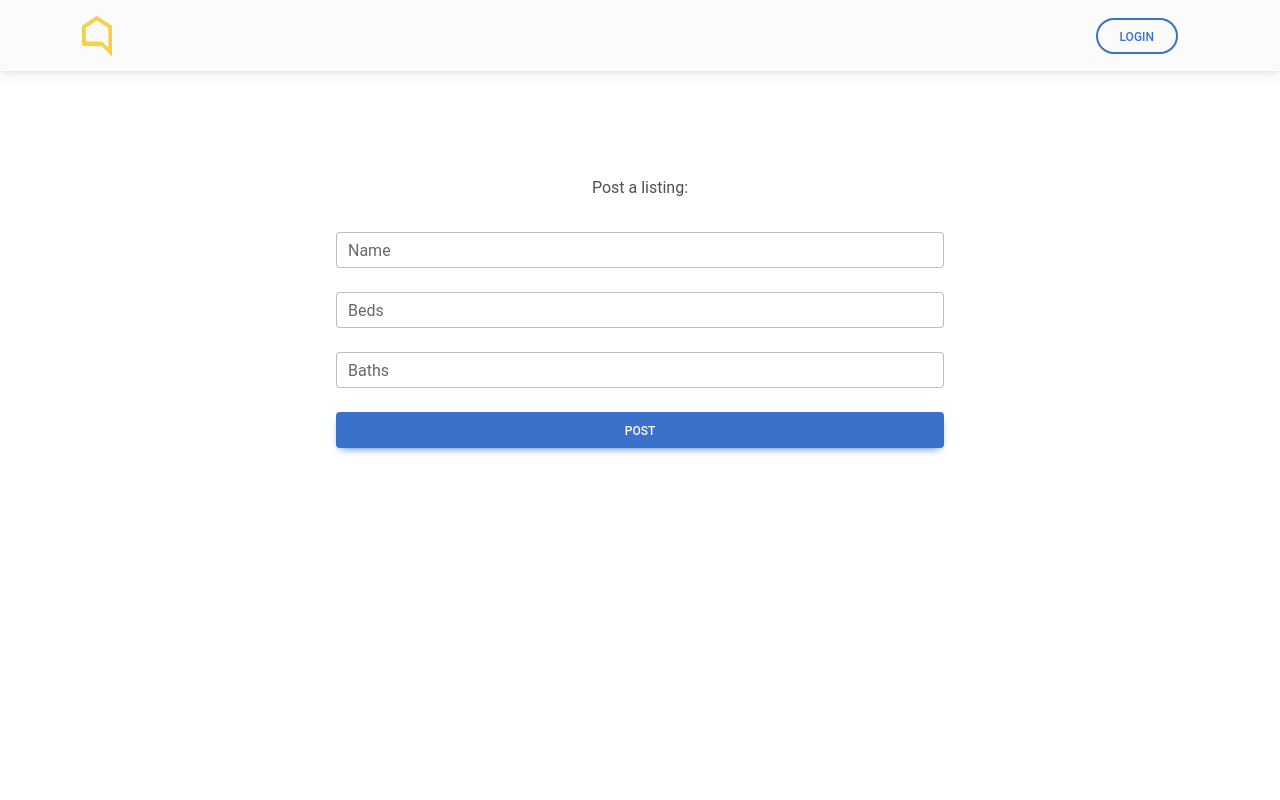
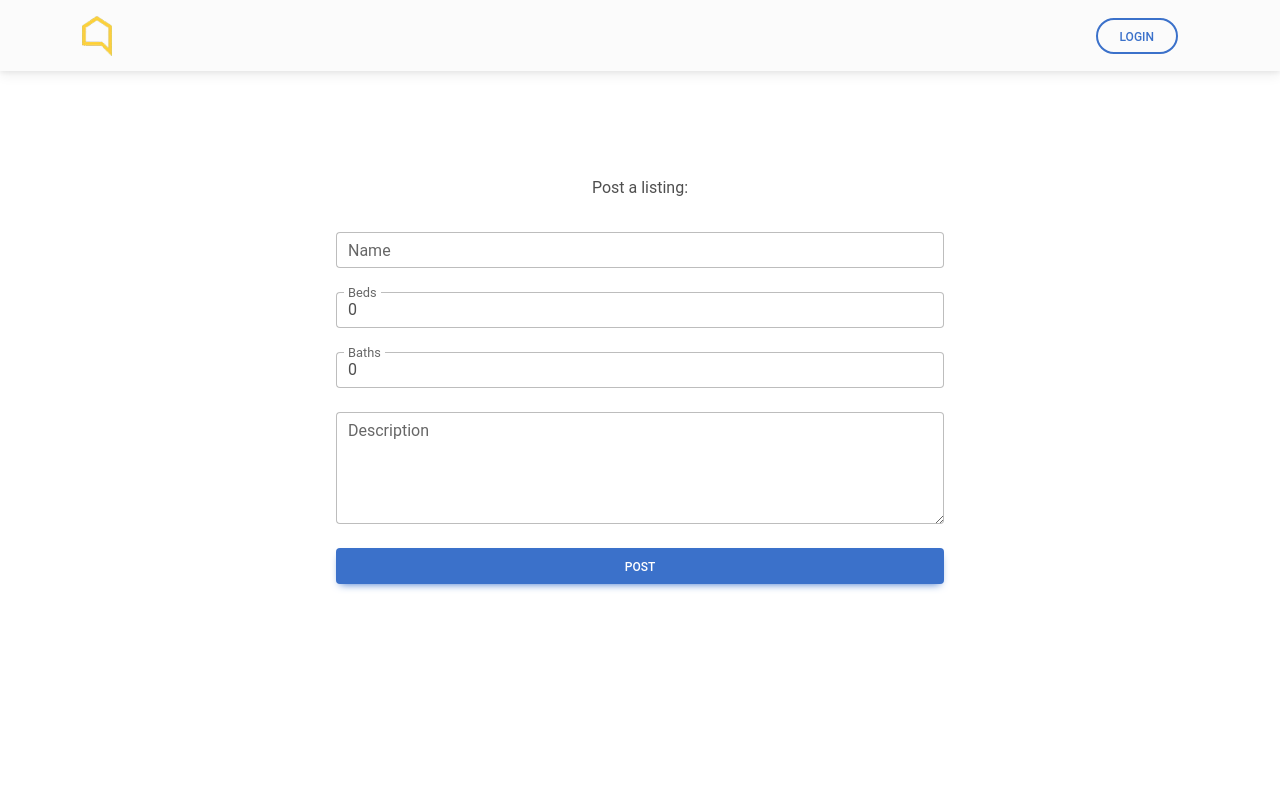
Before and after one commit to kevmgb/rentals-v2-frontend, a React (Create React App) app: page /post in a window 1280 px wide. Shown: the top 800 px of the page. Built offline with nearby package versions, Linux system fonts and the light colour scheme.

Commit message:
add description to listings

```diff
--- a/src/App.js
+++ b/src/App.js
@@ -31,7 +31,7 @@ function App() {
         <NavbarUpdated isLoggedIn={isLoggedIn}/>
 
         <Routes>
-          <Route path="/" element={<Home />} />
+          <Route path="/" element={<Home isLoggedIn={isLoggedIn}/>} />
           <Route path="/results" element={<ResultsPage />} />
           <Route path="/listing/detail/:id" element={<DetailsPage />} />
           <Route path="/about" element={<About />} />
--- a/src/components/CardUpdated.js
+++ b/src/components/CardUpdated.js
@@ -53,7 +53,7 @@ import {
 import cardImage from '../images/house.jpg';
 import { Link } from 'react-router-dom';
 
-export default function CardUpdated({id, name, beds, baths}) {
+export default function CardUpdated({id, name, beds, baths, description}) {
   return (
     <Link to={`/listing/detail/${id}`} style={{ color: 'inherit' }}>
       <MDBCol className='h-100'>
@@ -61,7 +61,7 @@ export default function CardUpdated({id, name, beds, baths}) {
             <MDBCardImage src={cardImage} alt='...' position='top'/>
             <MDBCardHeader>{name}</MDBCardHeader>
             <MDBCardBody>
-              <MDBCardText>Lorem ipsum dolor sit amet, consectetur adipiscing elit, sed do eiusmod tempor incididunt ut labore et dolore magna aliqua. </MDBCardText>
+              <MDBCardText>{description}</MDBCardText>
             </MDBCardBody>
             <MDBCardFooter className='text-muted'>
               <MDBRow className='row-cols-1 row-cols-md-3 g-4'>
--- a/src/components/DetailsPage.js
+++ b/src/components/DetailsPage.js
@@ -60,7 +60,7 @@ function DetailsPage() {
                   <MDBCardBody>
                     <MDBCardTitle>{houseDetails.name}</MDBCardTitle>
                     <MDBCardText>
-                    Lorem ipsum dolor sit amet, consectetur adipiscing elit, sed do eiusmod tempor incididunt ut labore et dolore magna aliqua. Ut enim ad minim veniam, quis nostrud exercitation ullamco laboris nisi ut aliquip ex ea commodo consequat. Duis aute irure dolor in reprehenderit in voluptate velit esse cillum dolore eu fugiat nulla pariatur. Excepteur sint occaecat cupidatat non proident, sunt in culpa qui officia deserunt mollit anim id est laborum.
+                      {houseDetails.description}
                     </MDBCardText>
                   </MDBCardBody>
                   </div>
--- a/src/components/Home.js
+++ b/src/components/Home.js
@@ -15,7 +15,10 @@ import {
   MDBCol
 } from 'mdb-react-ui-kit';
 import JumbotronUpdated from './JumbotronUpdated';
-function Home() {
+import NavbarUpdated from './NavbarUpdated';
+import Footer from './Footer';
+
+function Home({ isLoggedIn }) {
   const [apartments, setApartments] = useState([]);
 
   console.log(apartments);
@@ -29,12 +32,13 @@ function Home() {
 
   return (
     <>
+
     <JumbotronUpdated />
       <div className='container' style={{ marginBottom: '40px' }}>
         <MDBRow className='row-cols-1 row-cols-md-3 g-4'>
 
                 {apartments.map(apartment => (
-                    <CardUpdated id = {apartment.id} name = {apartment.name} beds = {apartment.beds} baths ={apartment.baths}/>
+                    <CardUpdated id = {apartment.id} name = {apartment.name} beds = {apartment.beds} baths ={apartment.baths} description={apartment.description}/>
                 ))}
 
           </MDBRow>
--- a/src/components/ListingPost.js
+++ b/src/components/ListingPost.js
@@ -1,4 +1,4 @@
-import React from "react";
+import React, { useState } from "react";
 import {
     MDBContainer,
     MDBTabs,
@@ -13,8 +13,60 @@ import {
     MDBTextArea
   }
   from 'mdb-react-ui-kit';
+import axios from 'axios';
+import { useNavigate } from 'react-router-dom';
 
 function ListingPost() {
+  const [name, setName] = useState('');
+  const [beds, setBeds] = useState(0);
+  const [baths, setBaths] = useState(0);
+  const [description, setDescription] = useState('');
+  const navigate = useNavigate();
+  const handleNameChange = (e) => {
+    setName(e.target.value);
+  }
+
+  const handleDescriptionChange = (e) => {
+    setDescription(e.target.value);
+  }
+  const handleBedsChange = (e) => {
+    setBeds(e.target.value);
+  }
+  const handleBathsChange = (e) => {
+    setBaths(e.target.value);
+  }
+
+  const handlePostSubmit = (e) => {
+
+    e.preventDefault();
+
+    const token = localStorage.getItem('token');
+    axios.post('http://localhost:8080/api/v1/listing', {
+      name: name,
+      beds: beds,
+      baths: baths,
+      description: description
+    }, {
+        headers: {
+          "Content-Type": "application/json",
+          'Access-Control-Allow-Origin': '*',
+          'Authorization': `Bearer ${token}`
+        }
+      })
+    .then(response => {
+      // Handle successful response from the backend
+      console.log('Post created successfully', response.data);
+
+      // Redirect to the home page
+      navigate('/');
+    })
+    .catch(error => {
+      // Handle error response from the backend
+      console.error('Error:', error);
+      alert("An erorr ocurred");
+    });
+  }
+
   return (
       <div className="container-full" style={{ marginTop: '40px' }}>
       <MDBContainer className="p-3 my-5 d-flex flex-column w-50">
@@ -22,11 +74,14 @@ function ListingPost() {
               <p>Post a listing:</p>
             </div>
 
-              <MDBInput wrapperClass='mb-4' label='Name' id='typeText' type='text' />
-              <MDBInput wrapperClass='mb-4' label='Beds' id='form1' type='number'/>
-              <MDBInput wrapperClass='mb-4' label='Baths' id='form2' type='number'/>
+            <MDBInput wrapperClass='mb-4' label='Name' id='typeText' type='text' value={name} onChange={handleNameChange}/>
+            <MDBInput wrapperClass='mb-4' label='Beds' id='form1' type='number' value={beds} onChange={handleBedsChange}/>
+            <MDBInput wrapperClass='mb-4' label='Baths' id='form2' type='number' value={baths} onChange={handleBathsChange}/>
+            <MDBTextArea wrapperClass='mb-4' label='Description' id='textAreaExample' rows={4} value={description} onChange={handleDescriptionChange}/>
+            <form onSubmit={handlePostSubmit}>
+              <MDBBtn className="mb-4 w-100">Post</MDBBtn>
+            </form>
 
-              <MDBBtn className="mb-4 w-100">Post</MDBBtn>
       </MDBContainer>
       </div>
     );
```
Lines whose indentation alone changed are shown as unchanged.
